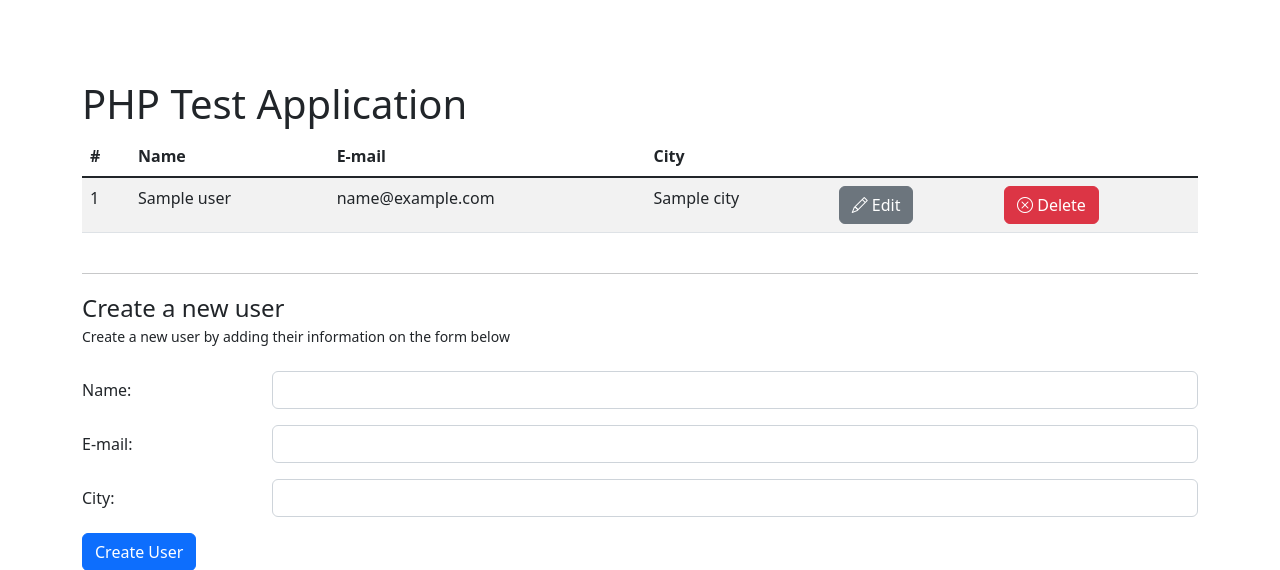
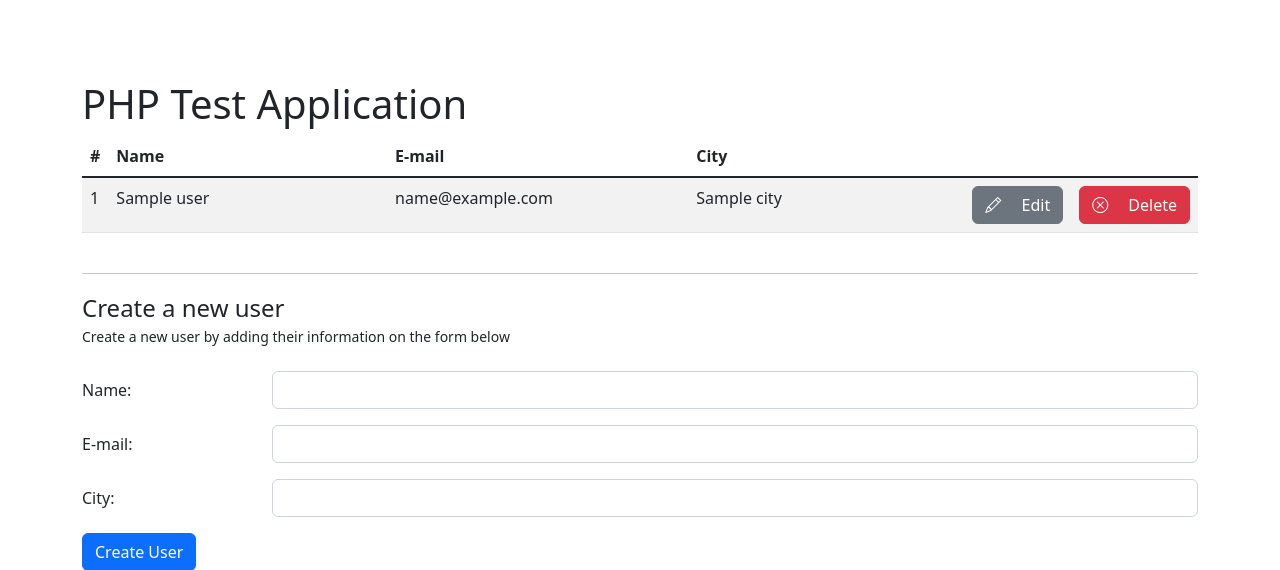
Before and after one commit to appivia/test-project-php, a PHP site: template views/index.php in a window 1280 px wide. Shown: the top 570 px of the page. Run offline with PHP 8.4, Linux system fonts and the light colour scheme; the template is opened without the code that fills it: most values are stand-ins (such as "Sample title", 1, 10 or a date in 2020).

Commit message:
fix: allow more space to the icons & main table columns

```diff
--- a/css/application.css
+++ b/css/application.css
@@ -2,3 +2,21 @@ main {
   max-width: 80%;
   margin: 5rem auto;
 }
+
+/*
+make the main columns expand to the full width of the table so that secondary actions are narrower
+*/
+.users-table {
+  white-space: nowrap;
+}
+
+.users-table thead th:nth-child(2),
+.users-table thead th:nth-child(3),
+.users-table thead th:nth-child(4) {
+  width: 33%;
+}
+
+/* allow more space to the icons */
+.bi {
+  margin-right: 1rem;
+}
--- a/views/index.php
+++ b/views/index.php
@@ -3,7 +3,7 @@
 </header>
 
 <div class="table-responsive mb-4 js-users-container">
-	<table class="table table-striped js-users-table">
+	<table class="table table-striped js-users-table users-table">
 		<thead>
 			<tr>
 				<th>#</th>
```
